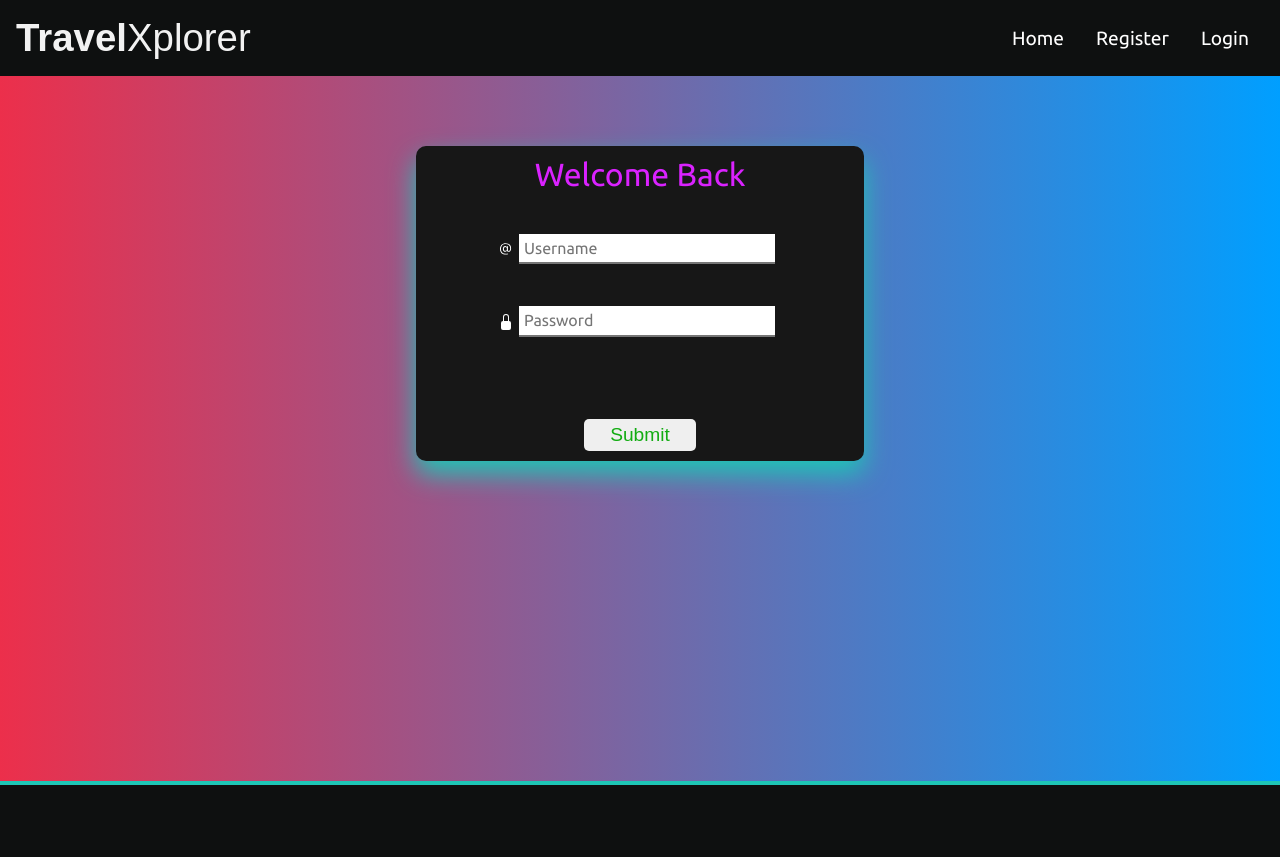
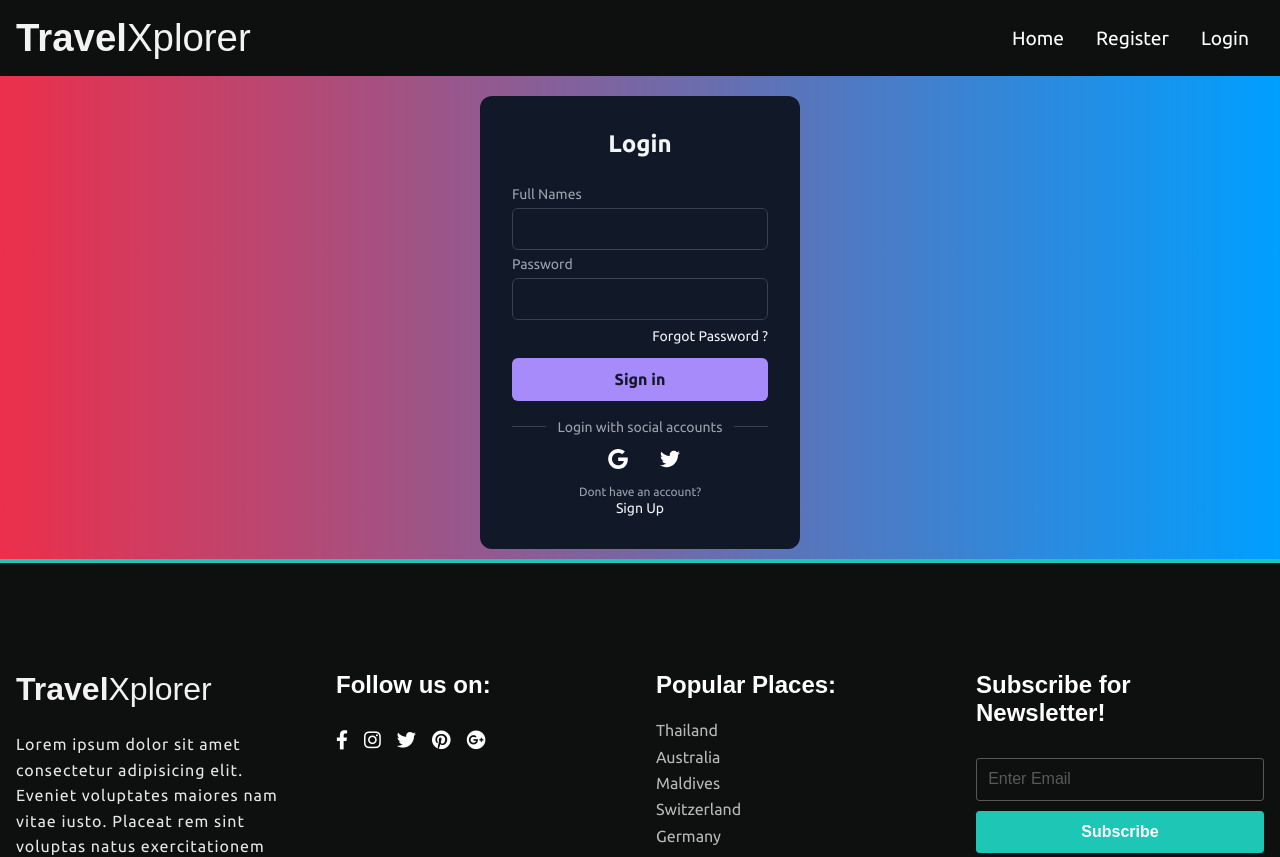
Before and after one commit to MuneneCalvin/TravelPlannerX, a React (Vite) app in the folder Frontend/: page /Login in a window 1280 px wide. Shown: the top 857 px of the page. Built offline with nearby package versions, Linux system fonts and the light colour scheme.

Commit message:
Updated login

```diff
--- a/Frontend/src/pages/Login/Login.css
+++ b/Frontend/src/pages/Login/Login.css
@@ -9,7 +9,135 @@ background: #009FFF;
 background: -webkit-linear-gradient(to right, #ec2F4B, #009FFF);
 background: linear-gradient(to right, #ec2F4B, #009FFF);
 }
+.form-container {
+    margin: auto;
+    margin-top: 20px;
+    margin-bottom: 10px;
+    width: 320px;
+    border-radius: 0.75rem;
+    background-color: rgba(17, 24, 39, 1);
+    padding: 2rem;
+    color: rgba(243, 244, 246, 1);
+  }
 
+  .title {
+    text-align: center;
+    font-size: 1.5rem;
+    line-height: 2rem;
+    font-weight: 700;
+  }
+
+  .form {
+    margin-top: 1.5rem;
+  }
+
+  .input-group {
+    margin-top: 0.25rem;
+    font-size: 0.875rem;
+    line-height: 1.25rem;
+  }
+
+  .input-group label {
+    display: block;
+    color: rgba(156, 163, 175, 1);
+    margin-bottom: 4px;
+  }
+
+  .input-group input {
+    width: 100%;
+    border-radius: 0.375rem;
+    border: 1px solid rgba(55, 65, 81, 1);
+    outline: 0;
+    background-color: rgba(17, 24, 39, 1);
+    padding: 0.75rem 1rem;
+    color: rgba(243, 244, 246, 1);
+  }
+
+  .input-group input:focus {
+    border-color: rgba(167, 139, 250);
+  }
+
+  .forgot {
+    display: flex;
+    justify-content: flex-end;
+    font-size: 0.75rem;
+    line-height: 1rem;
+    color: rgba(156, 163, 175,1);
+    margin: 8px 0 14px 0;
+  }
+
+  .forgot a,.signup a {
+    color: rgba(243, 244, 246, 1);
+    text-decoration: none;
+    font-size: 14px;
+  }
+
+  .forgot a:hover, .signup a:hover {
+    text-decoration: underline rgba(167, 139, 250, 1);
+  }
+
+  .sign {
+    display: block;
+    width: 100%;
+    background-color: rgba(167, 139, 250, 1);
+    padding: 0.75rem;
+    text-align: center;
+    color: rgba(17, 24, 39, 1);
+    border: none;
+    border-radius: 0.375rem;
+    font-weight: 600;
+  }
+
+  .social-message {
+    display: flex;
+    align-items: center;
+    padding-top: 1rem;
+  }
+
+  .line {
+    height: 1px;
+    flex: 1 1 0%;
+    background-color: rgba(55, 65, 81, 1);
+  }
+
+  .social-message .message {
+    padding-left: 0.75rem;
+    padding-right: 0.75rem;
+    font-size: 0.875rem;
+    line-height: 1.25rem;
+    color: rgba(156, 163, 175, 1);
+  }
+
+  .social-icons {
+    display: flex;
+    justify-content: center;
+  }
+
+  .social-icons .icon {
+    border-radius: 0.125rem;
+    padding: 0.75rem;
+    border: none;
+    background-color: transparent;
+    margin-left: 8px;
+  }
+
+  .social-icons .icon svg {
+    height: 1.25rem;
+    width: 1.25rem;
+    fill: #fff;
+  }
+
+  .signup {
+    text-align: center;
+    font-size: 0.75rem;
+    line-height: 1rem;
+    color: rgba(156, 163, 175, 1);
+  }
+
+
+
+
+/*
 .Form {
     display: flex;
     flex-direction: column;
@@ -69,4 +197,4 @@ form input:not([type="submit"]):focus {
     background-color: rgb(18, 172, 18);
     color: rgb(255, 255, 255);
     cursor: pointer;
-}
+} */
--- a/Frontend/src/pages/Login/Login.jsx
+++ b/Frontend/src/pages/Login/Login.jsx
@@ -1,5 +1,5 @@
 import { useForm} from 'react-hook-form'
-import { useNavigate } from 'react-router-dom'
+import { useNavigate, Link } from 'react-router-dom'
 import * as yup from 'yup'
 import { yupResolver } from '@hookform/resolvers/yup'
 import Axios from 'axios'
@@ -37,28 +37,46 @@ export default function Login() {
 
     return (
         <main>
-            <div className='body-back'>
-                <form className='Form' onSubmit={handleSubmit(onSubmit)}>
-                    <p className='loginBanner'>Welcome Back</p>
-
-                    <div className='input-thing'>
-                    <svg className="input-icon" xmlns="http://www.w3.org/2000/svg" width="16" height="16" fill="currentColor" viewBox="0 0 16 16">
-                        <path d="M13.106 7.222c0-2.967-2.249-5.032-5.482-5.032-3.35 0-5.646 2.318-5.646 5.702 0 3.493 2.235 5.708 5.762 5.708.862 0 1.689-.123 2.304-.335v-.862c-.43.199-1.354.328-2.29.328-2.926 0-4.813-1.88-4.813-4.798 0-2.844 1.921-4.881 4.594-4.881 2.735 0 4.608 1.688 4.608 4.156 0 1.682-.554 2.769-1.416 2.769-.492 0-.772-.28-.772-.76V5.206H8.923v.834h-.11c-.266-.595-.881-.964-1.6-.964-1.4 0-2.378 1.162-2.378 2.823 0 1.737.957 2.906 2.379 2.906.8 0 1.415-.39 1.709-1.087h.11c.081.67.703 1.148 1.503 1.148 1.572 0 2.57-1.415 2.57-3.643zm-7.177.704c0-1.197.54-1.907 1.456-1.907.93 0 1.524.738 1.524 1.907S8.308 9.84 7.371 9.84c-.895 0-1.442-.725-1.442-1.914z"></path>
-                    </svg>
-                        <input type="text" placeholder="Username" {...register("username")} required />
+            <div className="form-container">
+	<p className="title">Login</p>
+	<form className="form" onSubmit={handleSubmit(onSubmit)}>
+		<div className="input-group">
+			<label htmlFor="username">Full Names</label>
+			<input type="text" name="username" id="username" {...register("username")} placeholder="" required />
 		</div>
         <p className='error'>{errors.username?.message}</p>
 
-                    <div className='input-thing'>
-                    <svg className="input-icon" xmlns="http://www.w3.org/2000/svg" width="16" height="16" fill="currentColor" viewBox="0 0 16 16">
-                        <path d="M8 1a2 2 0 0 1 2 2v4H6V3a2 2 0 0 1 2-2zm3 6V3a3 3 0 0 0-6 0v4a2 2 0 0 0-2 2v5a2 2 0 0 0 2 2h6a2 2 0 0 0 2-2V9a2 2 0 0 0-2-2z"></path>
-                    </svg>
-                        <input type="password" placeholder="Password" {...register("password")} required />
+		<div className="input-group">
+			<label htmlFor="password">Password</label>
+			<input type="password" name="password" id="password" placeholder="" {...register("password")} />
+			<div className="forgot">
+				<a rel="noopener noreferrer" href="#">Forgot Password ?</a>
+			</div>
 		</div>
         <p className='error'>{errors.password?.message}</p>
 
-                    <input className='submitBtn' type="submit" value='Submit' />
+		<button className="sign" type="submit" value="Submit">Sign in</button>
 	</form>
+	<div className="social-message">
+		<div className="line"></div>
+		<p className="message">Login with social accounts</p>
+		<div className="line"></div>
+	</div>
+	<div className="social-icons">
+		<button aria-label="Log in with Google" className="icon">
+			<svg xmlns="http://www.w3.org/2000/svg" viewBox="0 0 32 32" className="w-5 h-5 fill-current">
+				<path d="M16.318 13.714v5.484h9.078c-0.37 2.354-2.745 6.901-9.078 6.901-5.458 0-9.917-4.521-9.917-10.099s4.458-10.099 9.917-10.099c3.109 0 5.193 1.318 6.38 2.464l4.339-4.182c-2.786-2.599-6.396-4.182-10.719-4.182-8.844 0-16 7.151-16 16s7.156 16 16 16c9.234 0 15.365-6.49 15.365-15.635 0-1.052-0.115-1.854-0.255-2.651z"></path>
+			</svg>
+		</button>
+		<button aria-label="Log in with Twitter" className="icon">
+			<svg xmlns="http://www.w3.org/2000/svg" viewBox="0 0 32 32" className="w-5 h-5 fill-current">
+				<path d="M31.937 6.093c-1.177 0.516-2.437 0.871-3.765 1.032 1.355-0.813 2.391-2.099 2.885-3.631-1.271 0.74-2.677 1.276-4.172 1.579-1.192-1.276-2.896-2.079-4.787-2.079-3.625 0-6.563 2.937-6.563 6.557 0 0.521 0.063 1.021 0.172 1.495-5.453-0.255-10.287-2.875-13.52-6.833-0.568 0.964-0.891 2.084-0.891 3.303 0 2.281 1.161 4.281 2.916 5.457-1.073-0.031-2.083-0.328-2.968-0.817v0.079c0 3.181 2.26 5.833 5.26 6.437-0.547 0.145-1.131 0.229-1.724 0.229-0.421 0-0.823-0.041-1.224-0.115 0.844 2.604 3.26 4.5 6.14 4.557-2.239 1.755-5.077 2.801-8.135 2.801-0.521 0-1.041-0.025-1.563-0.088 2.917 1.86 6.36 2.948 10.079 2.948 12.067 0 18.661-9.995 18.661-18.651 0-0.276 0-0.557-0.021-0.839 1.287-0.917 2.401-2.079 3.281-3.396z"></path>
+			</svg>
+		</button>
+	</div>
+	<p className="signup">Dont have an account? <br />
+		<Link to='/signin' >Sign Up</Link>
+	</p>
 </div>
         </main>
     )
```
Lines whose indentation alone changed are shown as unchanged.
